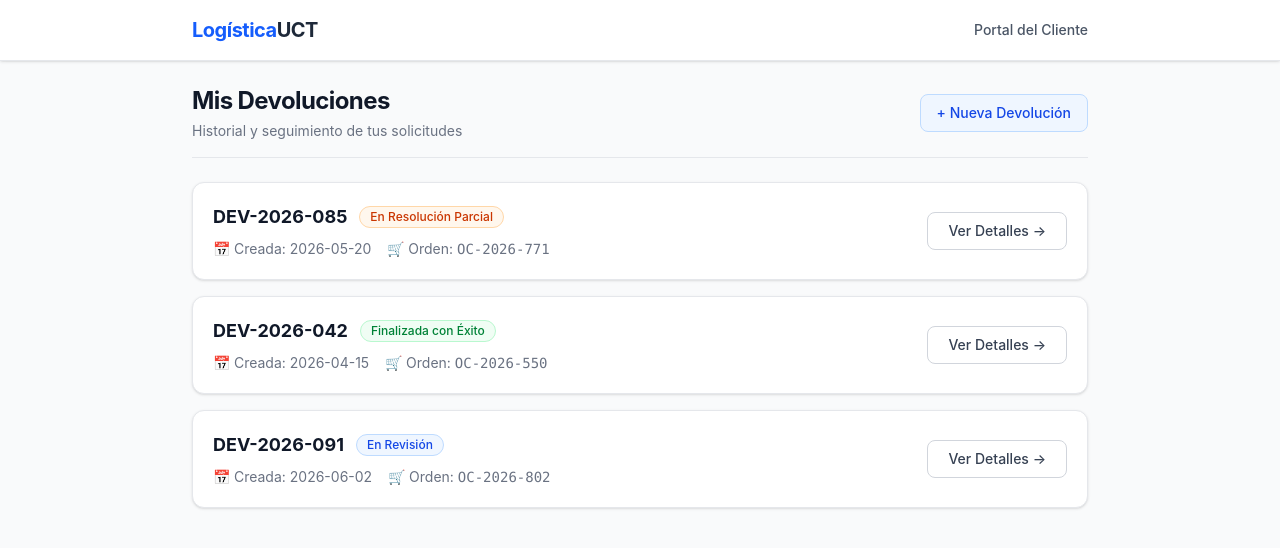
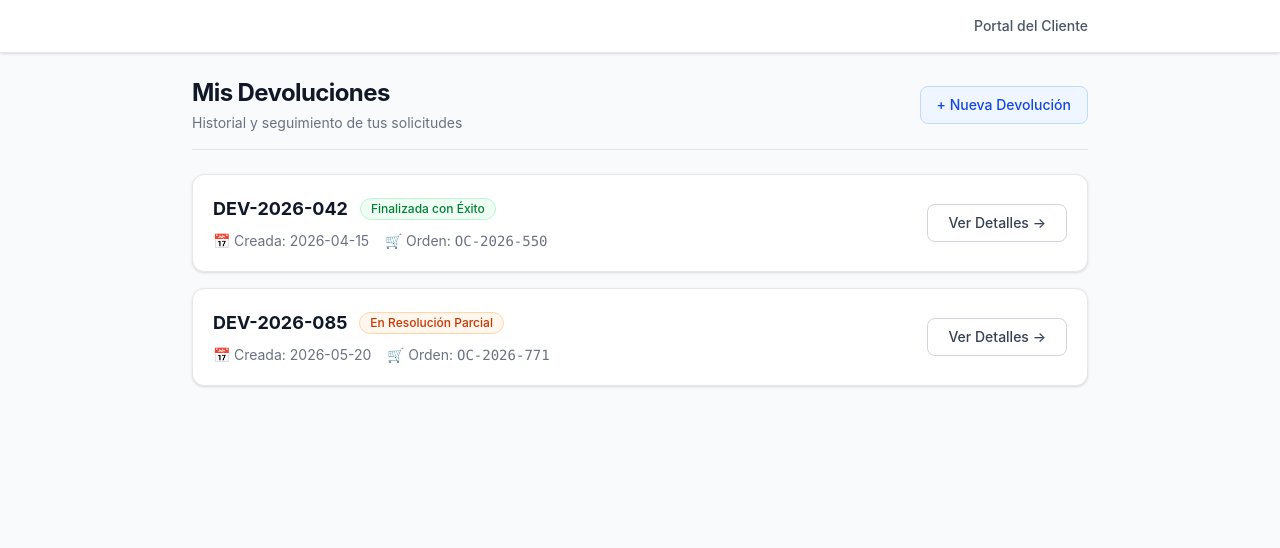
Before and after one commit to AlvaroFPM/PMV---Logistica-de-Devoluciones---Desarrollo-de-aplicaciones-empresariales-, a React (Vite) app: page /cliente/mis-devoluciones in a window 1280 px wide. Shown: the top 548 px of the page. Built offline with nearby package versions, Linux system fonts and the light colour scheme.

Commit message:
Ajustes vista cliente

```diff
--- a/src/App.tsx
+++ b/src/App.tsx
@@ -12,7 +12,6 @@ export default function App() {
         <nav className="bg-white border-b border-gray-200 p-4 shadow-sm sticky top-0 z-50">
           <div className="max-w-4xl mx-auto flex justify-between items-center">
             <div className="font-bold text-xl text-blue-600 tracking-tight">
-              Logística<span className="text-gray-800">UCT</span>
             </div>
             <div className="text-sm text-gray-600 font-medium">
               Portal del Cliente
--- a/src/pages/Cliente/CrearSolicitud.tsx
+++ b/src/pages/Cliente/CrearSolicitud.tsx
@@ -1,9 +1,9 @@
 // src/pages/Cliente/CrearSolicitud.tsx
 
 import { useState } from 'react';
-// import { useNavigate } from 'react-router-dom'; // Descomentar al integrar el enrutador
+import { useNavigate } from 'react-router-dom';
 import { TarjetaProductoDevolucion } from '../../components/TarjetaProductoDevolucion';
-import type { ItemFormState } from '../../types/devolucion';
+import type { ItemFormState, SolicitudDevolucion } from '../../types/devolucion';
 
 // Datos simulados de la orden de compra
 const productosOrden = [
@@ -16,7 +16,7 @@ const productosOrden = [
 const productosBloqueados = ['PROD-002'];
 
 export default function CrearSolicitud() {
-  // const navigate = useNavigate();
+  const navigate = useNavigate();
 
   // Inicialización perezosa (Lazy Initialization)
   const [formItems, setFormItems] = useState<Record<string, ItemFormState>>(() => {
@@ -62,31 +62,47 @@ export default function CrearSolicitud() {
     e.preventDefault();
 
     // Filtramos para aislar únicamente los ítems marcados por el usuario
-    const itemsAEnviar = Object.entries(formItems)
-      .filter(([_, estado]) => estado.seleccionado)
-      .map(([id, estado]) => ({
-        id,
-        nombreProducto: productosOrden.find(p => p.id === id)?.nombre || '',
-        ...estado
-      }));
+    const itemsSeleccionados = Object.entries(formItems)
+      .filter(([_, estado]) => estado.seleccionado);
 
-    if (itemsAEnviar.length === 0) {
+    if (itemsSeleccionados.length === 0) {
       alert('Debes seleccionar al menos un producto para devolver.');
       return;
     }
 
-    // Validación estricta antes de procesar
-    const faltanDatos = itemsAEnviar.some(item => !item.motivo || !item.evidencia);
+    // Validación estricta
+    const faltanDatos = itemsSeleccionados.some(([_, estado]) => !estado.motivo || !estado.evidencia);
     if (faltanDatos) {
       alert('Por favor, selecciona el motivo y adjunta la evidencia en todos los productos marcados.');
       return;
     }
 
-    // Aquí iría la lógica para guardar en localStorage y cambiar el estado global
-    console.log('Payload Maestro-Detalle listo para enviar:', itemsAEnviar);
-    alert('Solicitud creada con éxito. Redirigiendo a Mis Devoluciones...');
+    // 1. Leer el historial existente
+    const historialExistente = localStorage.getItem('solicitudes_devolucion');
+    const solicitudes: SolicitudDevolucion[] = historialExistente ? JSON.parse(historialExistente) : [];
 
-    // navigate('/cliente/mis-devoluciones');
+    // 2. Construir la nueva solicitud
+    const nuevaSolicitud: SolicitudDevolucion = {
+      id: `DEV-2026-${Math.floor(100 + Math.random() * 900)}`, // ID Único simulado
+      idOrdenCompra: 'OC-2026-771',
+      fechaCreacion: new Date().toISOString().split('T')[0], // Formato YYYY-MM-DD
+      estado: 'Creada',
+      items: itemsSeleccionados.map(([id, estado]) => ({
+        id,
+        nombreProducto: productosOrden.find(p => p.id === id)?.nombre || 'Producto',
+        motivo: estado.motivo,
+        evidencia: estado.evidencia, // Ya es un string, no necesitamos .name
+        estado: 'Pendiente'
+      }))
+    };
+
+    // 3 y 4. Guardar en localStorage
+    solicitudes.push(nuevaSolicitud);
+    localStorage.setItem('solicitudes_devolucion', JSON.stringify(solicitudes));
+
+    // 5. Redireccionar al usuario
+    alert(`Solicitud ${nuevaSolicitud.id} creada con éxito.`);
+    navigate('/cliente/mis-devoluciones');
   };
 
   return (
--- a/src/pages/Cliente/DetalleSolicitud.tsx
+++ b/src/pages/Cliente/DetalleSolicitud.tsx
@@ -3,39 +3,6 @@
 import { useParams, useNavigate } from 'react-router-dom';
 import { BadgeEstado } from '../../components/BadgeEstado';
 import type { SolicitudDevolucion, EstadoMaestro } from '../../types/devolucion';
-
-// MOCK DE DATOS: Escenario Mixto (Casos 5, 8 y de Inconsistencia Física)
-const mockBaseDatos: Record<string, SolicitudDevolucion> = {
-  'DEV-2026-085': {
-    id: 'DEV-2026-085',
-    idOrdenCompra: 'OC-2026-771',
-    fechaCreacion: '2026-05-20',
-    estado: 'En Resolución Parcial',
-    items: [
-      {
-        id: 'PROD-001',
-        nombreProducto: 'Cargador 45W Original',
-        motivo: 'Retracto',
-        evidencia: 'foto_caja_sellada.jpg',
-        estado: 'Aprobado — Apto para Reacondicionamiento'
-      },
-      {
-        id: 'PROD-002',
-        nombreProducto: 'Samsung Galaxy S24+',
-        motivo: 'Garantía',
-        evidencia: 'foto_pantalla_negra.jpg',
-        estado: 'Rechazado por Fraude'
-      },
-      {
-        id: 'PROD-003',
-        nombreProducto: 'Audífonos Inalámbricos Pro',
-        motivo: 'Garantía',
-        evidencia: 'foto_audifonos.jpg',
-        estado: 'Rechazado por Inconsistencia Física'
-      }
-    ]
-  }
-};
 
 // COMPONENTE AUXILIAR: Timeline de Progreso
 const TimelineProgreso = ({ estadoActual }: { estadoActual: EstadoMaestro }) => {
@@ -43,7 +10,7 @@ const TimelineProgreso = ({ estadoActual }: { estadoActual: EstadoMaestro }) =>
   const pasoActualIndex = pasos.indexOf(estadoActual) === -1 ? 5 : pasos.indexOf(estadoActual);
 
   return (
-    <div className="w-full py-4 overflow-x-auto">
+    <div className="w-full pt-4 pb-12 overflow-x-auto overflow-y-hidden">
       <div className="flex items-center min-w-max px-2">
         {pasos.map((paso, index) => {
           const completado = index < pasoActualIndex;
@@ -75,15 +42,19 @@ export default function DetalleSolicitud() {
   const { idSolicitud } = useParams<{ idSolicitud: string }>();
   const navigate = useNavigate();
 
-  // Simulamos la búsqueda en la base de datos
-  const solicitud = idSolicitud ? mockBaseDatos[idSolicitud] : null;
+  // LECTURA DESDE LA FUENTE ÚNICA DE VERDAD (localStorage)
+  const dataLocal = localStorage.getItem('solicitudes_devolucion');
+  const historial: SolicitudDevolucion[] = dataLocal ? JSON.parse(dataLocal) : [];
+
+  // Buscamos la solicitud específica
+  const solicitud = historial.find(s => s.id === idSolicitud) || null;
 
   if (!solicitud) {
     return (
       <div className="min-h-screen bg-gray-50 flex flex-col items-center justify-center p-6">
         <h2 className="text-xl font-bold text-gray-800">Solicitud no encontrada</h2>
         <p className="text-gray-500 mt-2">El código de solicitud ingresado no existe o no tienes permisos para verlo.</p>
-        <button onClick={() => navigate('/cliente/mis-devoluciones')} className="mt-4 text-blue-600 hover:underline">
+        <button onClick={() => navigate('/cliente/mis-devoluciones')} className="mt-4 text-blue-600 hover:underline font-medium">
           Volver a mis devoluciones
         </button>
       </div>
@@ -131,7 +102,7 @@ export default function DetalleSolicitud() {
           </div>
         )}
 
-        {/* Timeline Visual */}
+        {/* Timeline Visual (Ya con el bug del scroll corregido) */}
         <div className="bg-white p-6 rounded-xl shadow-sm border border-gray-200 overflow-hidden mb-12">
           <h2 className="text-lg font-semibold text-gray-800 mb-2">Progreso de la Solicitud</h2>
           <TimelineProgreso estadoActual={estado} />
@@ -201,9 +172,6 @@ export default function DetalleSolicitud() {
                   </div>
                 ) : (
                   <div className="space-y-2">
-                    <button className="w-full text-xs font-medium text-blue-700 bg-blue-50 border border-blue-200 hover:bg-blue-100 py-2 rounded transition-colors">
-                      Modificar evidencia
-                    </button>
                     <button className="w-full text-xs font-medium text-gray-600 bg-gray-50 border border-gray-200 hover:bg-gray-100 hover:text-red-600 py-2 rounded transition-colors">
                       Cancelar devolución
                     </button>
--- a/src/pages/Cliente/MisDevoluciones.tsx
+++ b/src/pages/Cliente/MisDevoluciones.tsx
@@ -1,17 +1,18 @@
 // src/pages/Cliente/MisDevoluciones.tsx
 
+import { useState, useEffect } from 'react';
 import { useNavigate } from 'react-router-dom';
 import { BadgeEstado } from '../../components/BadgeEstado';
 import type { SolicitudDevolucion } from '../../types/devolucion';
 
-// MOCK DE DATOS: Historial del Cliente
-const historialSolicitudes: SolicitudDevolucion[] = [
+// MOCK INICIAL: Para que el profesor vea datos la primera vez que abre la app
+const mockInicial: SolicitudDevolucion[] = [
   {
     id: 'DEV-2026-085',
     idOrdenCompra: 'OC-2026-771',
     fechaCreacion: '2026-05-20',
     estado: 'En Resolución Parcial',
-    items: [] // Omitimos los detalles aquí, se cargan en la vista hija
+    items: []
   },
   {
     id: 'DEV-2026-042',
@@ -19,20 +20,26 @@ const historialSolicitudes: SolicitudDevolucion[] = [
     fechaCreacion: '2026-04-15',
     estado: 'Finalizada con Éxito',
     items: []
-  },
-  {
-    id: 'DEV-2026-091',
-    idOrdenCompra: 'OC-2026-802',
-    fechaCreacion: '2026-06-02',
-    estado: 'En Revisión',
-    items: []
   }
 ];
 
 export default function MisDevoluciones() {
   const navigate = useNavigate();
+  const [historialSolicitudes, setHistorialSolicitudes] = useState<SolicitudDevolucion[]>([]);
 
-  // Escenario de Estado Vacío
+  // Efecto para cargar los datos persistidos al montar el componente
+  useEffect(() => {
+    const dataLocal = localStorage.getItem('solicitudes_devolucion');
+    if (dataLocal) {
+      // Si hay datos, los cargamos
+      setHistorialSolicitudes(JSON.parse(dataLocal));
+    } else {
+      // Si no hay datos (primera vez), guardamos el mock inicial y lo mostramos
+      localStorage.setItem('solicitudes_devolucion', JSON.stringify(mockInicial));
+      setHistorialSolicitudes(mockInicial);
+    }
+  }, []);
+
   if (historialSolicitudes.length === 0) {
     return (
       <div className="min-h-screen bg-gray-50 flex flex-col items-center justify-center p-6 font-sans">
@@ -45,7 +52,7 @@ export default function MisDevoluciones() {
             Cuando inicies un proceso de devolución o garantía, podrás hacer el seguimiento detallado desde aquí.
           </p>
           <button
-            onClick={() => navigate('/cliente/mis-compras')} // Ruta hipotética a Mis Compras
+            onClick={() => navigate('/cliente/crear-solicitud')}
             className="w-full px-5 py-3 text-sm font-medium text-white bg-blue-600 rounded-lg hover:bg-blue-700 transition-colors shadow-sm"
           >
             Iniciar Nueva Devolución
@@ -55,7 +62,9 @@ export default function MisDevoluciones() {
     );
   }
 
-  // Escenario con Datos
+  // Ordenamos el historial para que las solicitudes más nuevas salgan primero
+  const historialOrdenado = [...historialSolicitudes].reverse();
+
   return (
     <div className="min-h-screen bg-gray-50 p-6 font-sans pb-20">
       <div className="max-w-4xl mx-auto space-y-6">
@@ -66,16 +75,15 @@ export default function MisDevoluciones() {
             <p className="text-gray-500 text-sm mt-1">Historial y seguimiento de tus solicitudes</p>
           </div>
           <button
-            onClick={() => navigate('/cliente/mis-compras')}
+            onClick={() => navigate('/cliente/crear-solicitud')}
             className="px-4 py-2 text-sm font-medium text-blue-700 bg-blue-50 border border-blue-200 rounded-lg hover:bg-blue-100 transition-colors"
           >
             + Nueva Devolución
           </button>
         </header>
 
-        {/* Listado en formato Tarjetas (Mejor para responsive que una tabla HTML clásica) */}
         <div className="space-y-4 mt-6">
-          {historialSolicitudes.map((solicitud) => (
+          {historialOrdenado.map((solicitud) => (
             <div
               key={solicitud.id}
               className="bg-white p-5 rounded-xl border border-gray-200 shadow-sm hover:shadow-md transition-shadow flex flex-col sm:flex-row sm:items-center justify-between gap-4"
```
